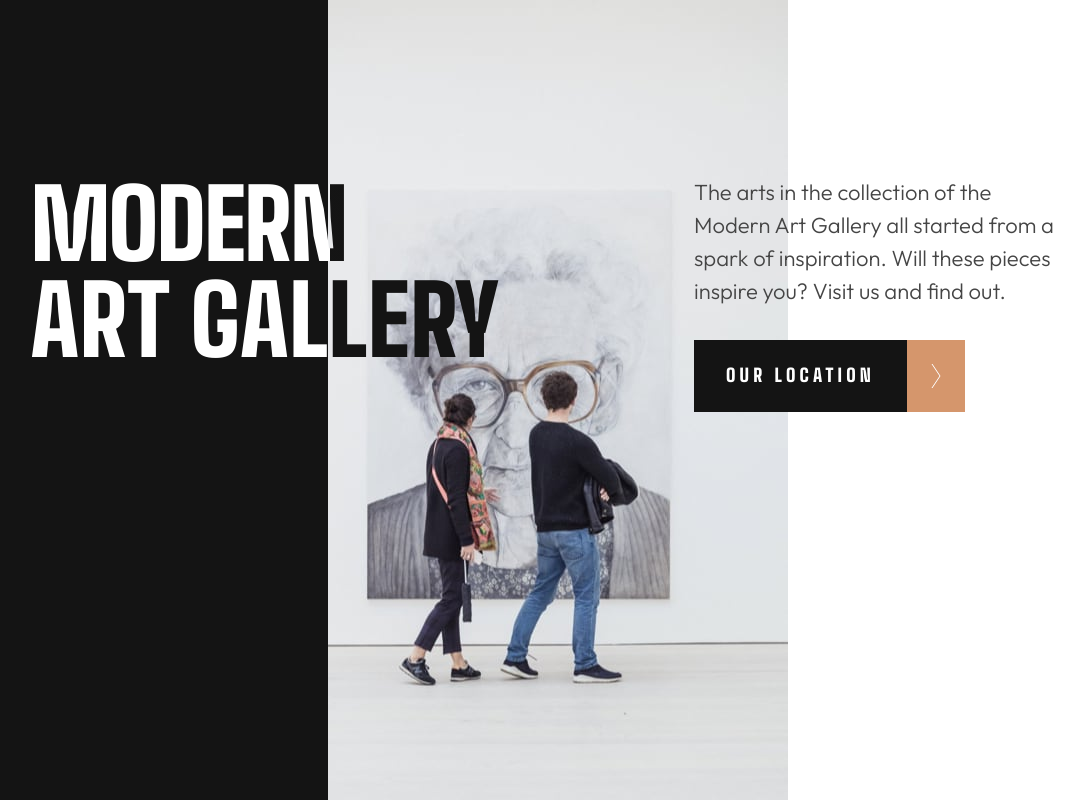
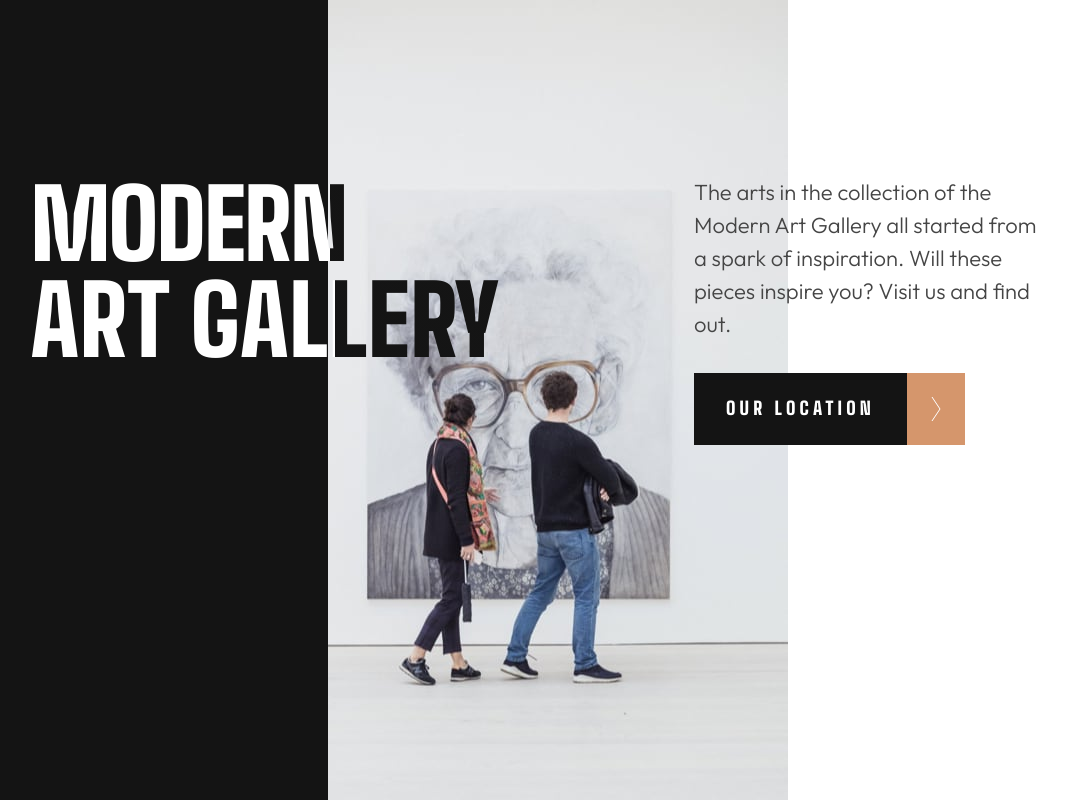
Before and after one commit to Coder-Liz/art-gallery-website, a plain HTML site: page index.html in a window 1280 px wide. Shown: the top 800 px of the page, without its empty margins (122-1206 px from the left). Drawn offline with Linux system fonts and the light colour scheme.

Commit message:
edit index.html

```diff
--- a/index.html
+++ b/index.html
@@ -41,8 +41,7 @@
           <div class="hero-title">
             <h1 class="hero-h1">
               <span class="mask-modern">MODERN</span><br />
-              <span class="mask-art">ART GAL</span
-              ><span class="normal">LERY</span>
+              <span class="mask-art">ART GALLERY</span>
             </h1>
           </div>
           <div class="hero-content-desc">
--- a/style.css
+++ b/style.css
@@ -211,6 +211,9 @@
   @media (min-width: 75rem) {
     .hero {
       grid-template-columns: 1fr;
+
+      display: flex;
+      place-content: center;
     }
 
     .hero .wrapper {
@@ -218,11 +221,6 @@
       margin-inline: auto;
 
       position: relative;
-    }
-
-    picture {
-      display: flex;
-      place-content: center;
     }
 
     .hero-image {
@@ -275,7 +273,13 @@
     }
 
     .hero-h1 .mask-art {
-      background: var(--clr-white);
+      background: linear-gradient(
+        to right,
+        var(--clr-white) 0%,
+        var(--clr-white) 65%,
+        var(--clr-black) 65%,
+        var(--clr-black) 100%
+      );
       -webkit-background-clip: text;
       -webkit-text-fill-color: transparent;
       background-clip: text;
@@ -292,7 +296,7 @@
     }
 
     .hero-description {
-      width: 26ch;
+      width: 24ch;
     }
   }
 }
```
